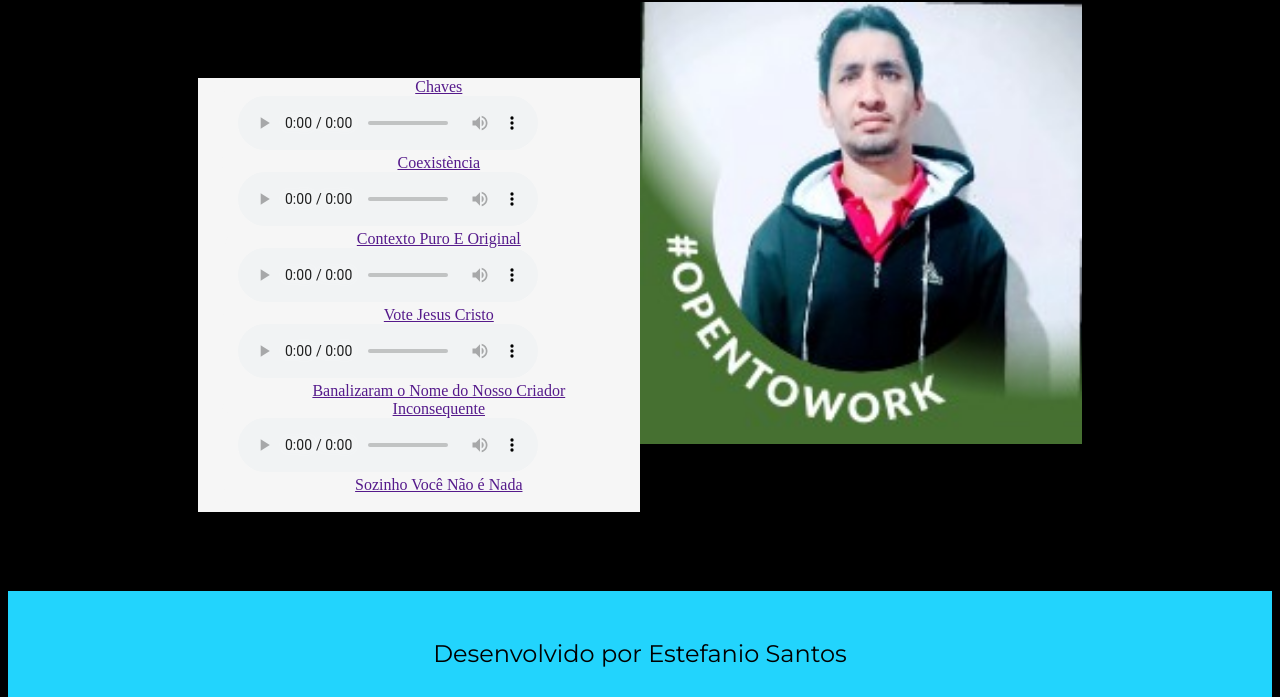
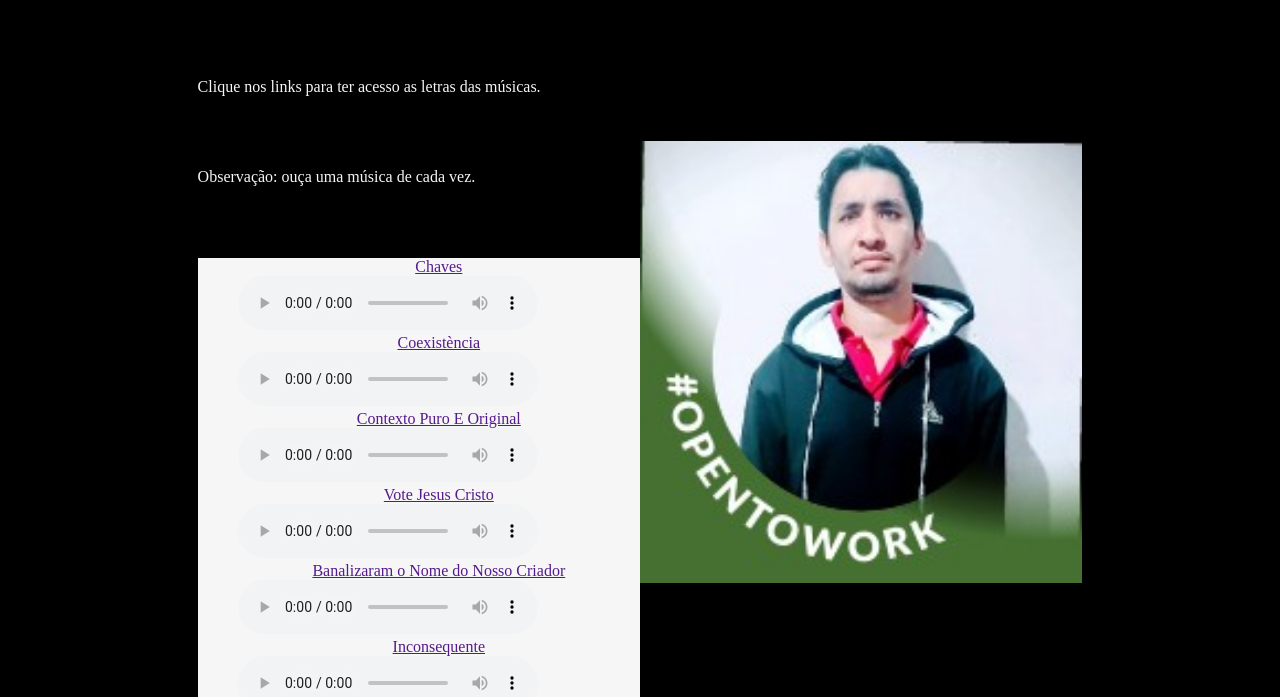
Before and after one commit to Estefanio-santos/biblioteca-estefanio, a plain HTML site: page album02.html in a window 1280 px wide. Shown: the part 209-906 px from the top of the page. Drawn offline with nearby package versions, Linux system fonts and the light colour scheme; files whose address does not match are found by name.

Commit message:
adicionado implementação nas páginas álbuns 02 e 03.html

```diff
--- a/album02.html
+++ b/album02.html
@@ -19,6 +19,12 @@
             <h1 class="apresentacao__conteudo__titulo">
 Vencendo O Crivo
             </h1>
+            <p>
+                Clique nos links para ter acesso as letras das músicas.
+            </p>
+            <p>
+                Observação: ouça uma música de cada vez.
+            </p>
             <ol class="apresentacao__conteudo__lista__numerada">
 <li>
     <a class="apresentacao__conteudo__link"  href="">Chaves</a>
@@ -38,7 +44,7 @@ Vencendo O Crivo
 </li>
 <li>
     <a class="apresentacao__conteudo__link"  href="">Banalizaram o Nome do Nosso Criador</a>
-    <audio src="audios/Banalizaram_o_nome_do_Criador.mp3"></audio>
+    <audio src="audios/Banalizaram_o_nome_do_Criador.mp3" controls></audio>
 </li>
 <li>
     <a class="apresentacao__conteudo__link"  href="">Inconsequente</a>
@@ -46,9 +52,7 @@ Vencendo O Crivo
 </li>
 <li>
     <a  class="apresentacao__conteudo__link" href="">Sozinho Você Não é Nada</a>
-</li>
-<li>
-    <a class="apresentacao__conteudo__link"  href=""></a>
+    <audio src="" controls></audio>
 </li>
             </ol>
         </section>
```
Also changed, not shown: album01.html (+6 -0 lines).
